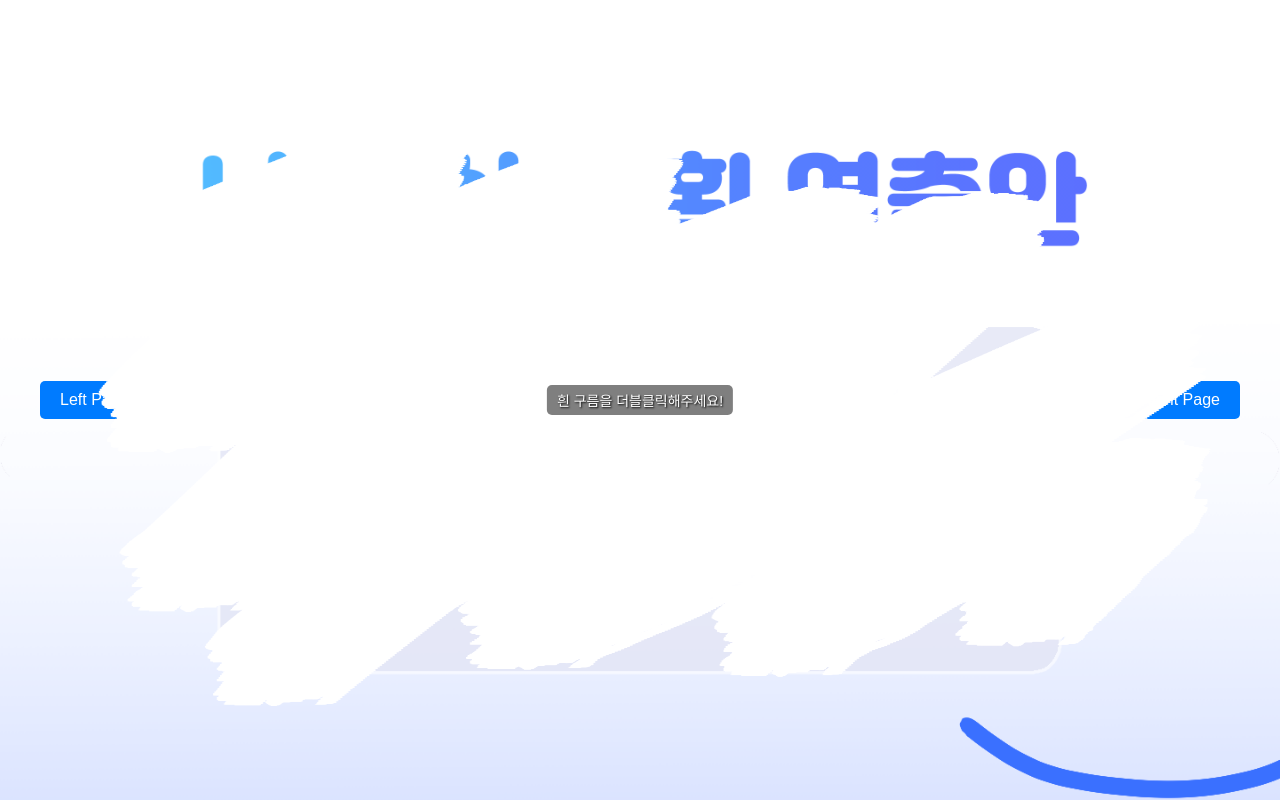
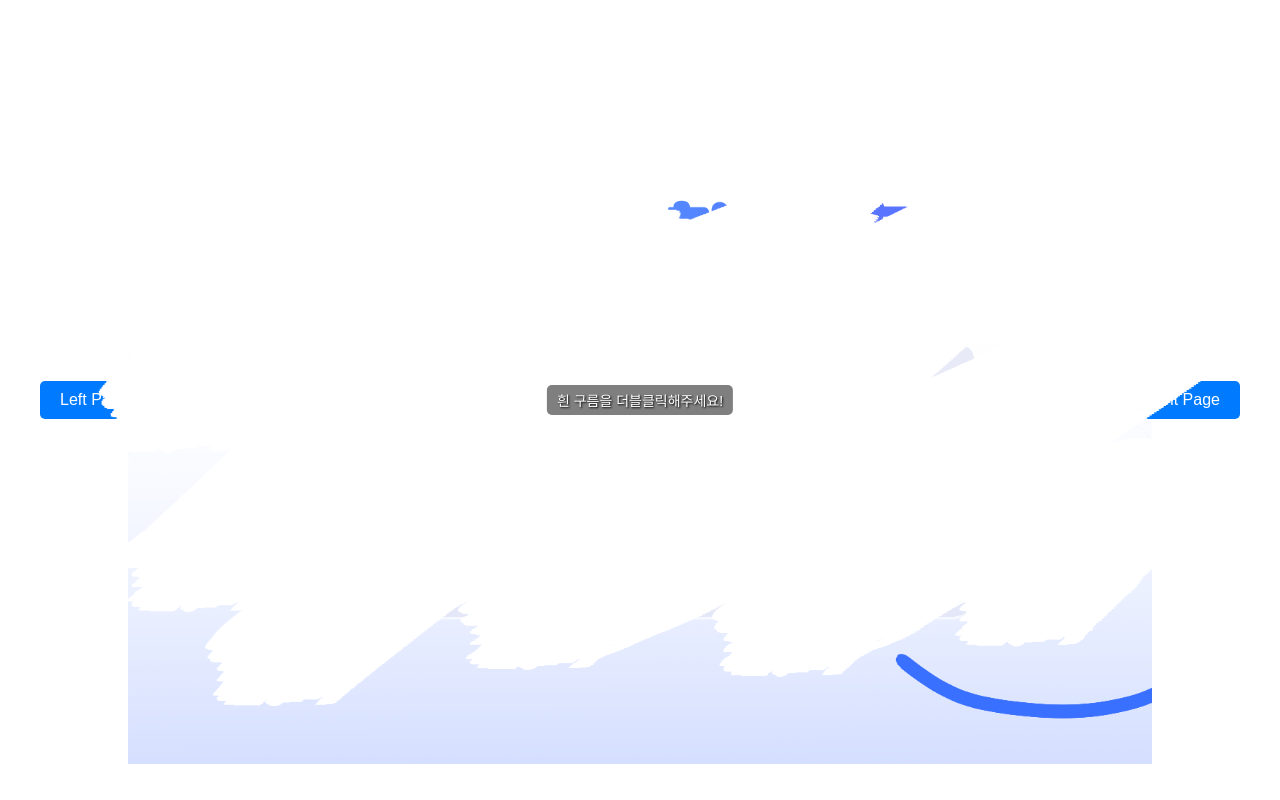
Before and after one commit to acidify04/2024ActFinalAssignment, a Spring Boot app: page / in a window 1280 px wide. Run offline with Spring Boot 4, Linux system fonts and the light colour scheme.

Commit message:
cover속성 제거 및 80%크기로 제한

```diff
--- a/2024act/2024act/src/main/resources/templates/future/page_1.html
+++ b/2024act/2024act/src/main/resources/templates/future/page_1.html
@@ -14,7 +14,7 @@
             margin: 0;
             font-family: Arial, sans-serif;
             background-image: url('/assets/images/future_page_01.png');
-            background-size: cover;
+            background-size: 80%; /* 배경 이미지 크기 줄이기 */
             /*background-size: 100%; !* 배경 이미지 크기 줄이기 *!*/
             background-position: center;
             background-repeat: no-repeat;
--- a/2024act/2024act/src/main/resources/templates/future/page_2.html
+++ b/2024act/2024act/src/main/resources/templates/future/page_2.html
@@ -14,7 +14,7 @@
             margin: 0;
             font-family: Arial, sans-serif;
             background-image: url('/assets/images/future_page_02.png');
-            background-size: cover;
+            background-size: 80%; /* 배경 이미지 크기 줄이기 */
             /*background-size: 100%; !* 배경 이미지 크기 줄이기 *!*/
             background-position: center;
             background-repeat: no-repeat;
--- a/2024act/2024act/src/main/resources/templates/future/page_3.html
+++ b/2024act/2024act/src/main/resources/templates/future/page_3.html
@@ -14,7 +14,7 @@
             margin: 0;
             font-family: Arial, sans-serif;
             background-image: url('/assets/images/future_page_03.png');
-            background-size: cover;
+            background-size: 80%; /* 배경 이미지 크기 줄이기 */
             /*background-size: 100%; !* 배경 이미지 크기 줄이기 *!*/
             background-position: center;
             background-repeat: no-repeat;
--- a/2024act/2024act/src/main/resources/templates/index.html
+++ b/2024act/2024act/src/main/resources/templates/index.html
@@ -16,7 +16,7 @@
             background-image: url('/assets/images/mainPage.png');
             /*background-size: 100%; !* 배경 이미지 크기 줄이기 *!*/
 
-            background-size: cover;
+            background-size: 80%; /* 배경 이미지 크기 줄이기 */
             background-position: center;
             background-repeat: no-repeat;
 
--- a/2024act/2024act/src/main/resources/templates/past/page_2.html
+++ b/2024act/2024act/src/main/resources/templates/past/page_2.html
@@ -14,7 +14,7 @@
             margin: 0;
             font-family: Arial, sans-serif;
             background-image: url('/assets/images/past_page_02.png');
-            background-size: cover;
+            background-size: 80%; /* 배경 이미지 크기 줄이기 */
             /*background-size: 100%; !* 배경 이미지 크기 줄이기 *!*/
             background-position: center;
             background-repeat: no-repeat;
--- a/2024act/2024act/src/main/resources/templates/past/page_3.html
+++ b/2024act/2024act/src/main/resources/templates/past/page_3.html
@@ -14,7 +14,7 @@
             margin: 0;
             font-family: Arial, sans-serif;
             background-image: url('/assets/images/past_page_03.png');
-            background-size: cover;
+            background-size: 80%; /* 배경 이미지 크기 줄이기 */
             /*background-size: 100%; !* 배경 이미지 크기 줄이기 *!*/
             background-position: center;
             background-repeat: no-repeat;
--- a/2024act/2024act/src/main/resources/templates/past/page_4.html
+++ b/2024act/2024act/src/main/resources/templates/past/page_4.html
@@ -14,7 +14,7 @@
             margin: 0;
             font-family: Arial, sans-serif;
             background-image: url('/assets/images/past_page_04.png');
-            background-size: cover;
+            background-size: 80%; /* 배경 이미지 크기 줄이기 */
             /*background-size: 100%; !* 배경 이미지 크기 줄이기 *!*/
             background-position: center;
             background-repeat: no-repeat;
--- a/2024act/2024act/src/main/resources/templates/present/page_1.html
+++ b/2024act/2024act/src/main/resources/templates/present/page_1.html
@@ -14,7 +14,7 @@
             margin: 0;
             font-family: Arial, sans-serif;
             background-image: url('/assets/images/present_page_01.png');
-            background-size: cover;
+            background-size: 80%; /* 배경 이미지 크기 줄이기 */
             /*background-size: 100%; !* 배경 이미지 크기 줄이기 *!*/
             background-position: center;
             background-repeat: no-repeat;
--- a/2024act/2024act/src/main/resources/templates/present/page_2.html
+++ b/2024act/2024act/src/main/resources/templates/present/page_2.html
@@ -14,7 +14,7 @@
             margin: 0;
             font-family: Arial, sans-serif;
             background-image: url('/assets/images/present_page_02.png');
-            background-size: cover;
+            background-size: 80%; /* 배경 이미지 크기 줄이기 */
             /*background-size: 100%; !* 배경 이미지 크기 줄이기 *!*/
             background-position: center;
             background-repeat: no-repeat;
--- a/2024act/2024act/src/main/resources/templates/present/page_3.html
+++ b/2024act/2024act/src/main/resources/templates/present/page_3.html
@@ -14,7 +14,7 @@
             margin: 0;
             font-family: Arial, sans-serif;
             background-image: url('/assets/images/present_page_03.png');
-            background-size: cover;
+            background-size: 80%; /* 배경 이미지 크기 줄이기 */
             /*background-size: 100%; !* 배경 이미지 크기 줄이기 *!*/
             background-position: center;
             background-repeat: no-repeat;
```
